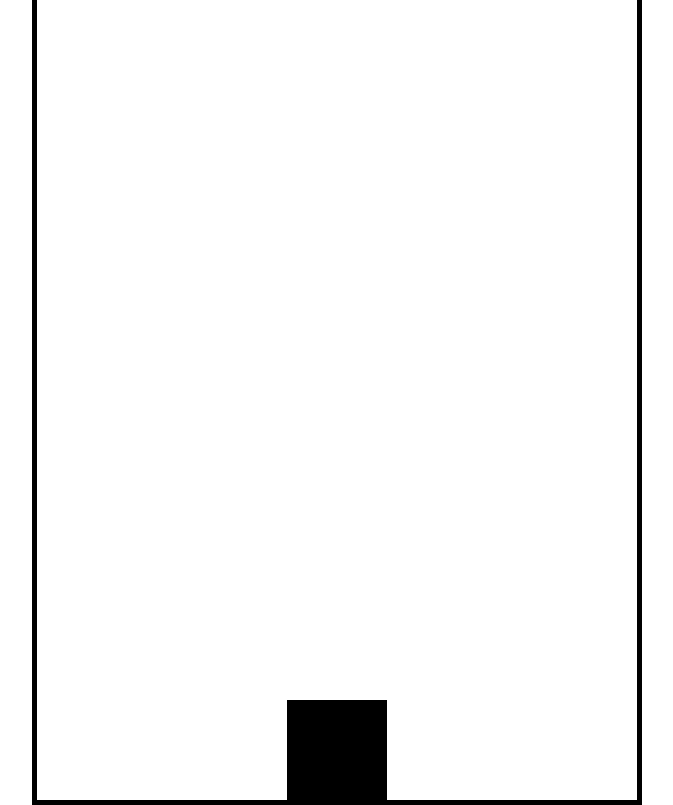
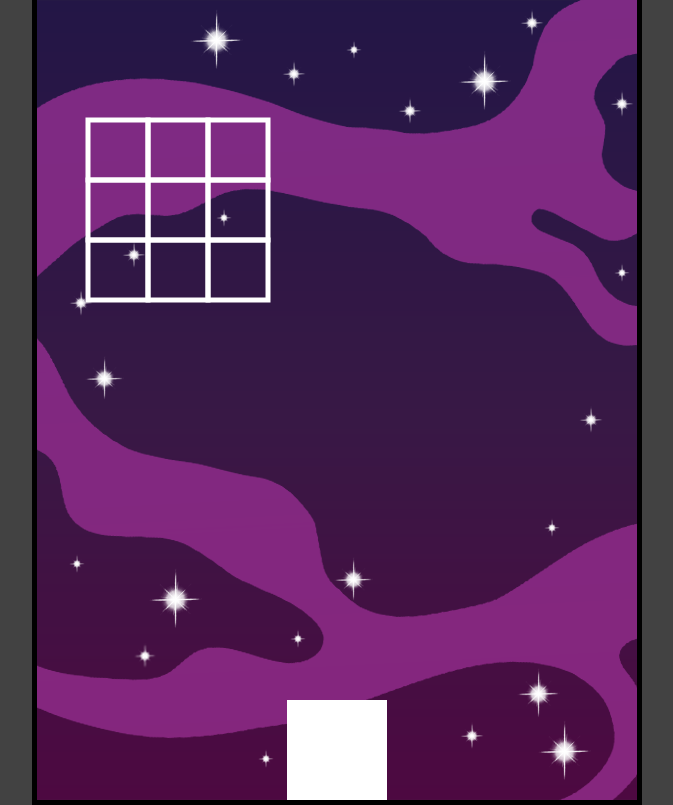
Before and after one commit to aguvdev/space_invaders_js, a plain HTML site: page index.html in a window 1280 px wide. Shown: the whole page, without its empty margins (303-976 px from the left). Drawn offline with Linux system fonts and the light colour scheme.

Commit message:
update: agregue grillas de waves de enemigos

```diff
--- a/script.js
+++ b/script.js
@@ -65,7 +65,59 @@ class Projectile {
 }
 
 class Enemy {
+  constructor(game, positionX, positionY){
+    this.game = game;
+    this.width = this.game.enemySize;
+    this.height = this.game.enemySize;
+    this.x = 0;
+    this.y = 0;
+    this.positionX = positionX;
+    this.positionY = positionY;
+  }
+  draw(context){
+    context.strokeRect(this.x, this.y, this.width, this.height);
+  }
+  update(x, y){
+    this.x = x + this.positionX;
+    this.y = y + this.positionY;
+  }
+}
 
+class Wave {
+  constructor(game){
+    this.game = game;
+    this.width = this.game.columns * this.game.enemySize;
+    this.height = this.game.rows * this.game.enemySize;
+    this.x = 0;
+    this.y = 0 - this.height;
+    this.speedX = 3;
+    this.speedY = 0;
+    this.enemies = [];
+    this.create();
+  }
+  render(context){
+    if (this.y < 0) this.y += 5;
+    this.speedY = 0;
+    if (this.x < 0 || this.x > this.game.width - this.width){
+      this.speedX *= -1;
+      this.speedY = this.game.enemySize;
+    }
+    this.x += this.speedX;
+    this.y += this.speedY;
+    this.enemies.forEach(enemy => {
+      enemy.update(this.x, this.y);
+      enemy.draw(context);
+    })
+  }
+  create(){
+    for (let y = 0; y < this.game.rows; y++){
+      for (let x = 0; x < this.game.columns; x++){
+        let enemyX = x * this.game.enemySize;
+        let enemyY = y * this.game.enemySize;
+        this.enemies.push(new Enemy(this.game, enemyX, enemyY));
+      }
+    }
+  }
 }
 
 class Game {
@@ -79,7 +131,13 @@ class Game {
     this.projectilesPool = [];
     this.numberOfProjectiles = 10;
     this.createProjectiles();
-    console.log(this.projectilesPool);
+
+    this.columns = 3;
+    this.rows = 3;
+    this.enemySize = 60;
+
+    this.waves = [];
+    this.waves.push(new Wave(this));
 
     // Event listeners
     window.addEventListener('keydown', e => {
@@ -99,6 +157,9 @@ class Game {
     this.projectilesPool.forEach(projectile => {
       projectile.update();
       projectile.draw(context);
+    });
+    this.waves.forEach(wave => {
+      wave.render(context);
     })
   }
   // create projectiles object pool
@@ -122,6 +183,9 @@ window.addEventListener("load", function () {
   const ctx = canvas.getContext("2d");
   canvas.width = 600;
   canvas.height = 800;
+  ctx.fillStyle = 'white';
+  ctx.strokeStyle = 'white';
+  ctx.lineWidth = 5;
 
   const game = new Game(canvas);
 
--- a/style.css
+++ b/style.css
@@ -1,7 +1,12 @@
+body {
+  background-color: rgb(66, 66, 66);
+}
+
 #canvas1 {
   border: 5px solid black;
   position: absolute;
   top: 50%;
   left: 50%;
   translate: -50% -50%;
+  background: url('./src/img/background.png');
 }
```
